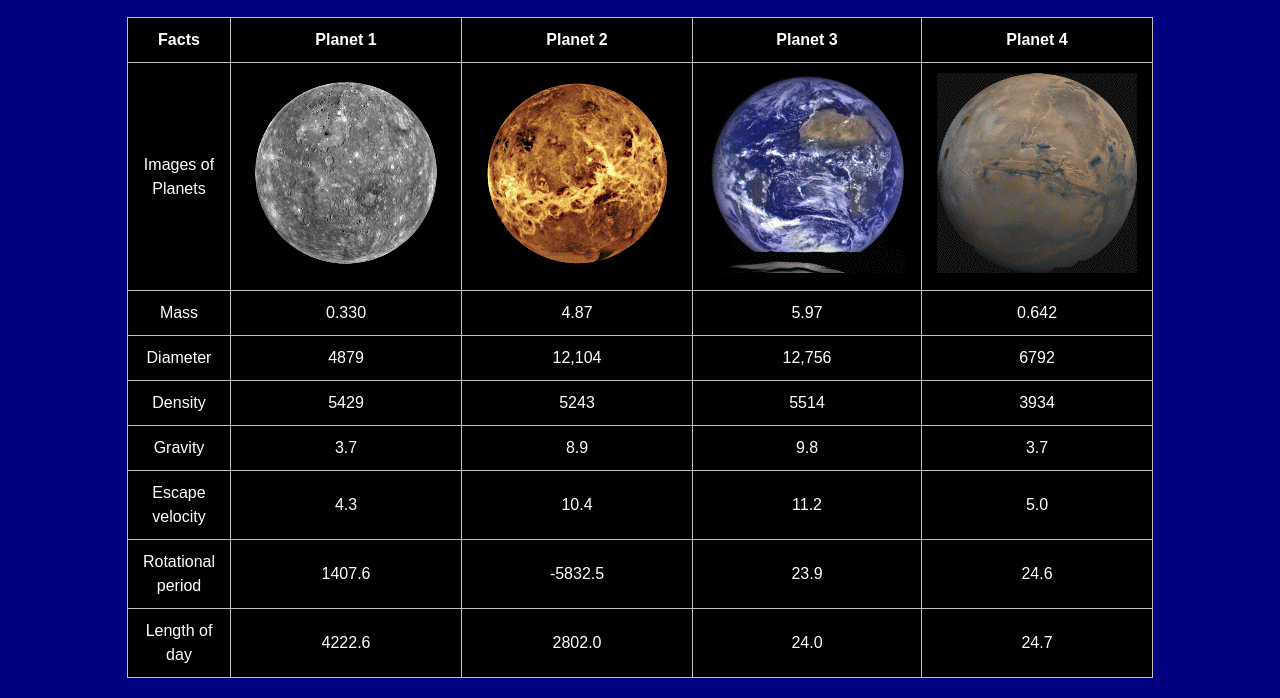
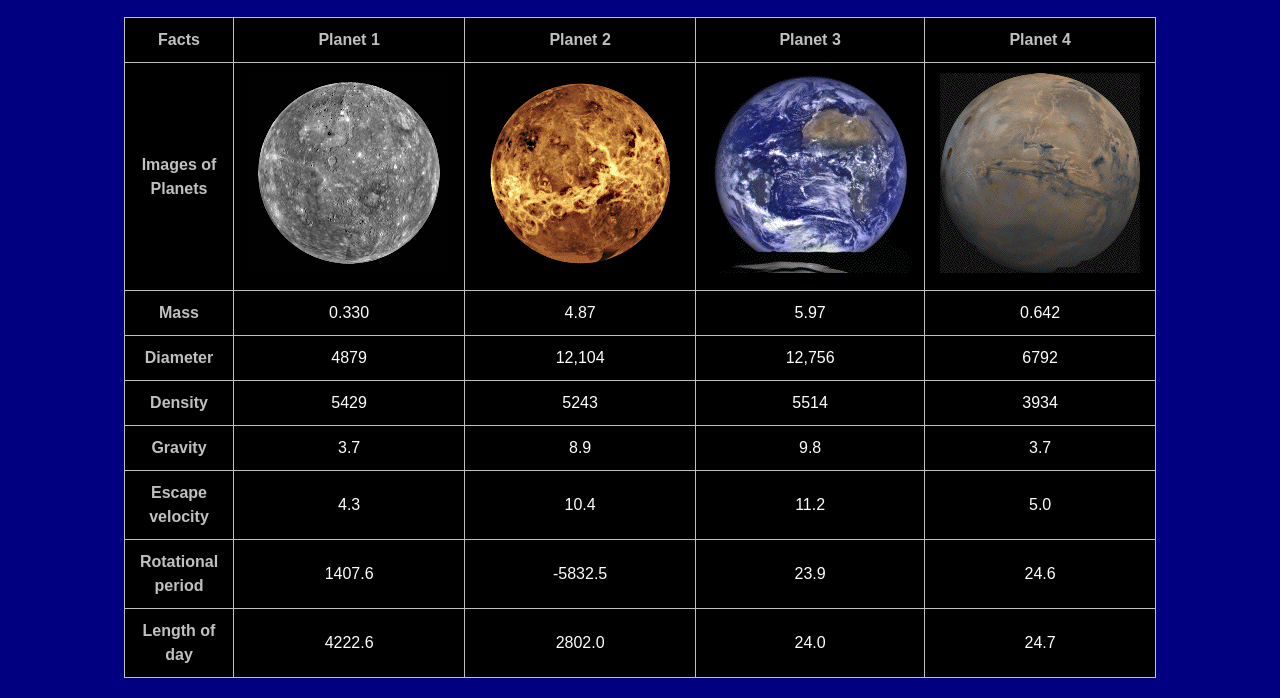
Before and after one commit to SamruddhiKakade/ITMD_361_Lab_6, a plain HTML site: page index.html in a window 1280 px wide. Shown: the part 102-800 px from the top of the page. Drawn offline with Linux system fonts and the light colour scheme.

Commit message:
column and row heading bold and color

```diff
--- a/css/style.css
+++ b/css/style.css
@@ -27,3 +27,8 @@ table#planets {
   margin: 20px auto;
   background-color: #000000;
 }
+
+.column_heading, .row_heading {
+  color: #C0C0C0;
+  font-weight: bold;
+}
```
